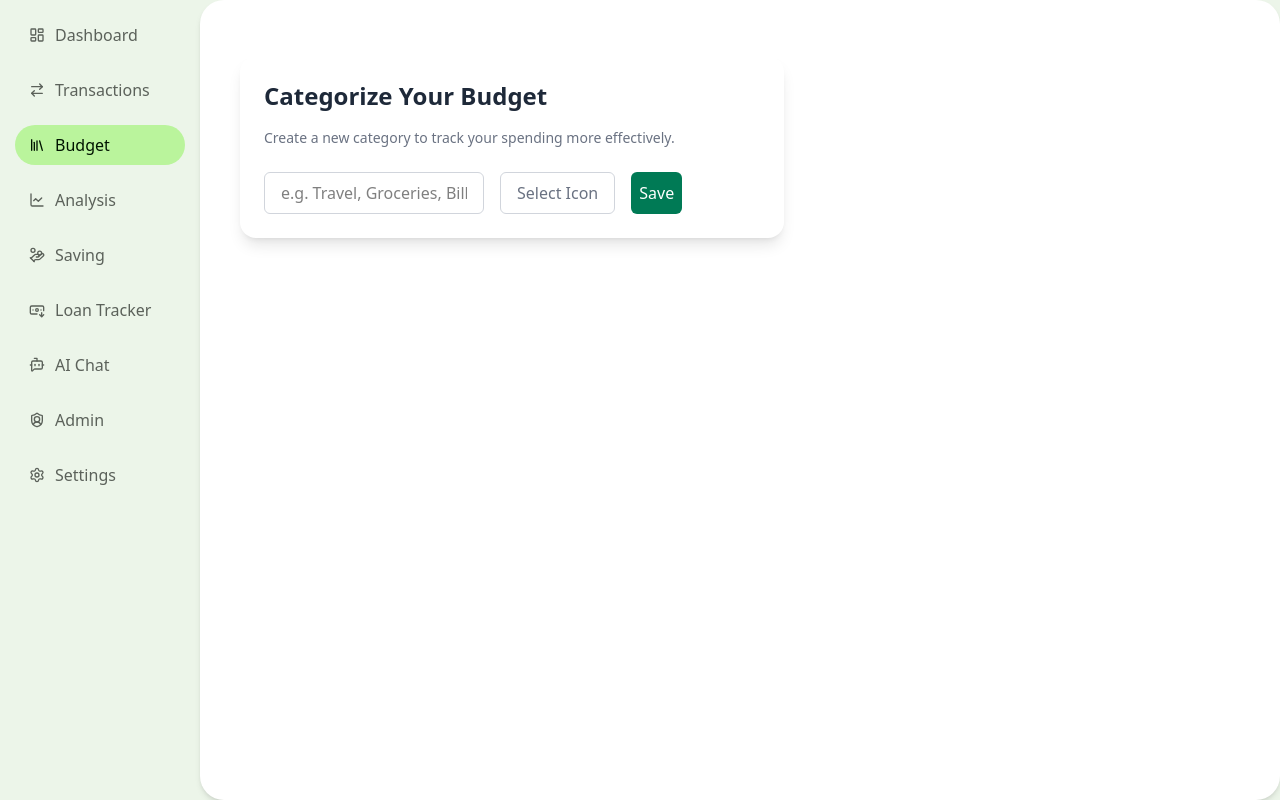
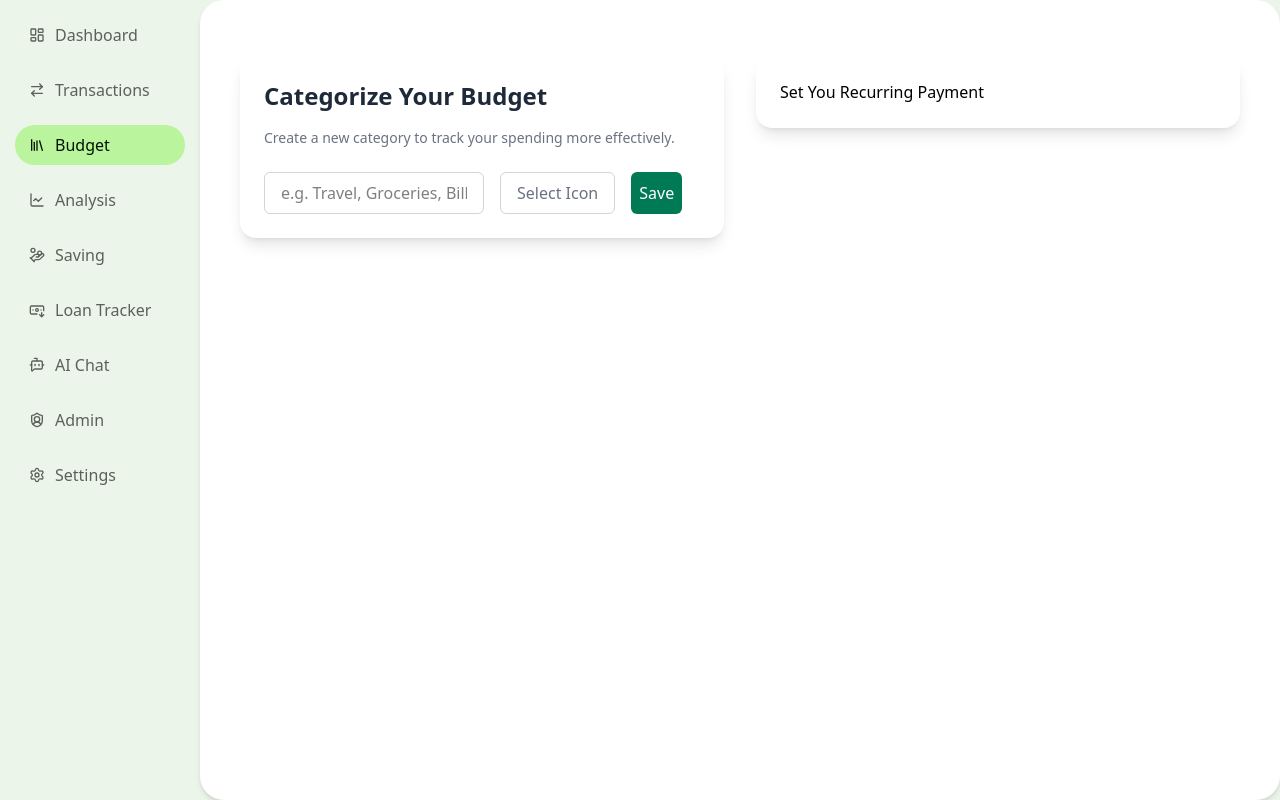
Before and after one commit to sajalshrivastav/Finance-Tracker, a React (Vite) app in the folder finance/: page /dashboard/budget in a window 1280 px wide. Built offline with nearby package versions, Linux system fonts and the light colour scheme.

Commit message:
Set the recurring the payment thing need to be done

```diff
--- a/finance/src/pages/Dashboard/Budget.jsx
+++ b/finance/src/pages/Dashboard/Budget.jsx
@@ -9,6 +9,7 @@ const Budget = () => {
     console.log(categoryName)
   }
   return (
+    <div className="flex">
       <div className="w-full max-w-xl  px-4 py-8">
         <div className="bg-white rounded-2xl shadow-lg p-6">
           <h2 className="text-2xl font-bold text-gray-800 mb-4">
@@ -74,6 +75,12 @@ const Budget = () => {
           )}
         </div>
       </div>
+      <div className="w-full max-w-xl px-4 py-8">
+        <div className="bg-white rounded-2xl shadow-lg p-6">
+          Set You Recurring Payment
+        </div>
+      </div>
+    </div>
   )
 }
 
```
Lines whose indentation alone changed are shown as unchanged.
